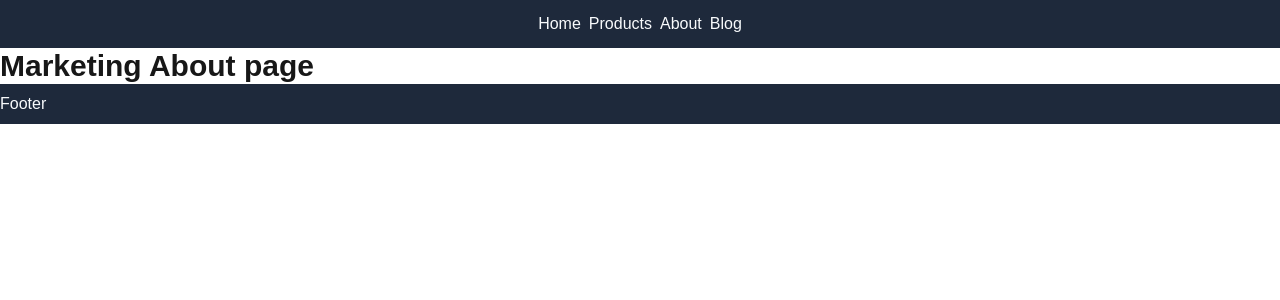
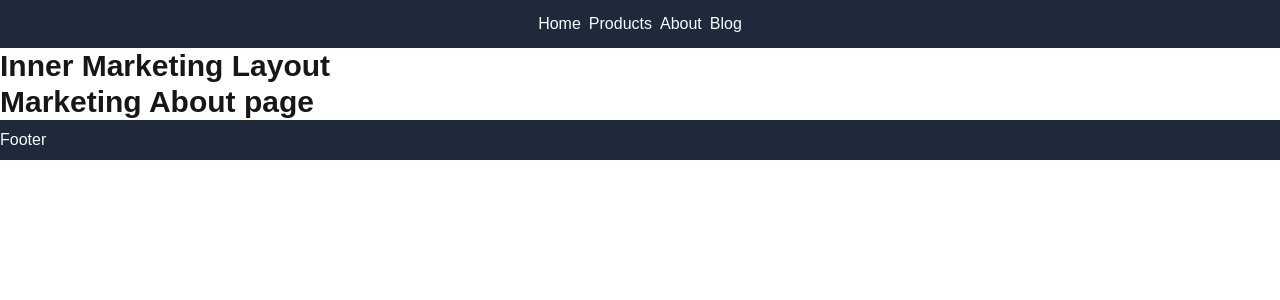
Before and after one commit to JuborajSujon/learn-nextjs-codeevolution, a Next.js app in the folder routes-demo-self/: page /mabout in a window 1280 px wide. Shown: the top 300 px of the page. Built offline with nearby package versions, Linux system fonts and the light colour scheme.

Commit message:
routing group layout

```diff
--- /dev/null
+++ b/routes-demo-self/src/app/(marketing)/(with-marketing-layout)/layout.tsx
@@ -0,0 +1,12 @@
+export default function MarketingLayout({
+  children,
+}: {
+  children: React.ReactNode;
+}) {
+  return (
+    <>
+      <h2 className="text-3xl font-bold">Inner Marketing Layout</h2>
+      {children}
+    </>
+  );
+}
```
Also changed, not shown: routes-demo-self/src/app/(marketing)/(with-marketing-layout)/mabout/page.tsx (renamed from routes-demo-self/src/app/(marketing)/mabout/page.tsx), routes-demo-self/src/app/(marketing)/(with-marketing-layout)/maccount/page.tsx (renamed from routes-demo-self/src/app/(marketing)/maccount/page.tsx).
